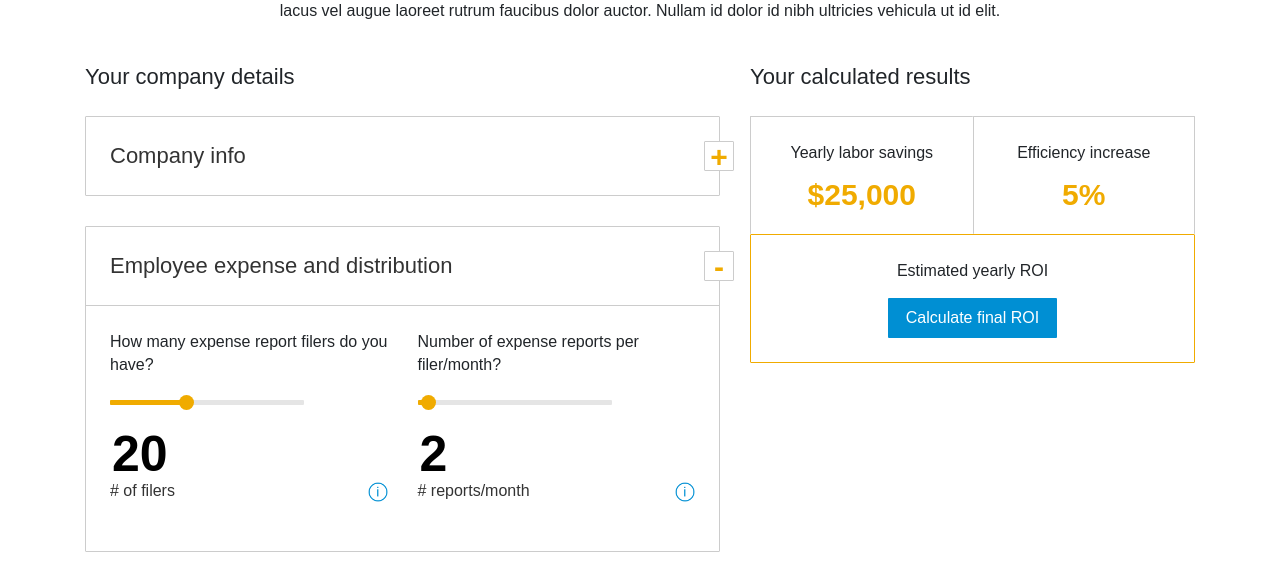
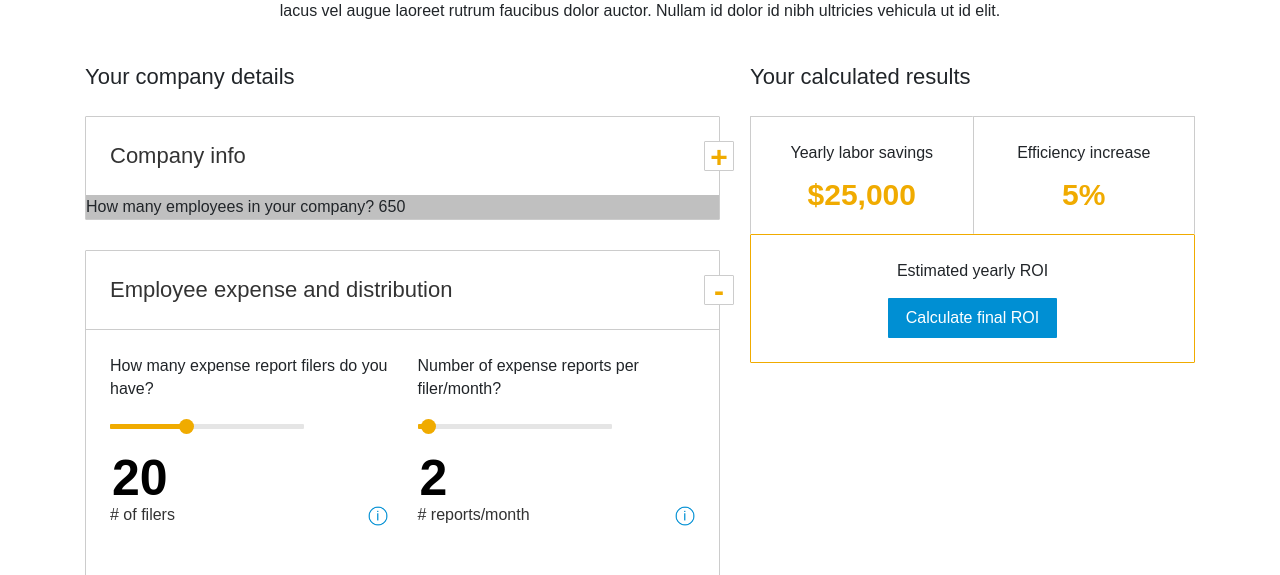
Before and after one commit to eclajambe/roi-calculator, a PHP site: page /expense-roi-landing-uncookied.phtml in a window 1280 px wide. Shown: the part 236-811 px from the top of the page. Run offline with PHP 8.4, Linux system fonts and the light colour scheme; data that the repository does not hold is empty; some libraries are stand-ins or nearby versions.

Commit message:
Incorporating Aaron's accordion changes

```diff
--- a/css/custom.css
+++ b/css/custom.css
@@ -290,3 +290,12 @@ h3.panel-title {
     content: '';
     display: table;
 }
+
+.reverse-collapse {
+	background-color: #c0c0c0;
+}
+.reverse-collapse.start-as-hidden {
+	/* EVAN-02 */
+	/* This becomes visible through jQuery. */
+	display: none;
+}
--- a/expense-roi-landing-uncookied.phtml
+++ b/expense-roi-landing-uncookied.phtml
@@ -44,8 +44,13 @@
         								?>
 
 							         </div><!-- // .row -->
+                                </div><!--// .panel-collapse -->
 
-                                </div><!--// .panel-collapse -->
+                                <!-- EVAN-07: code reuse. -->
+                                <div id="reverseCollapseOne" class="reverse-collapse">
+                                    <div>How many employees in your company? <span id="extra-employee_count">650</span></div>
+                                </div>
+
                             </div><!--// .panel -->
                         </div><!--// .category-container.border--lt-grey -->
 
@@ -89,6 +94,14 @@
                                     </div><!--// .row -->
 
                                 </div><!--// .panel-collapse -->
+
+                                <!-- EVAN-01: just some divs right now -->
+                                <!-- EVAN-05: "expense_count" and "20" are repeated here, unfortuantely. Same goes for expenses per month. -->
+                                <div id="reverseCollapseTwo" class="reverse-collapse start-as-hidden">
+                                    <div>How many expense report filers do you have? <span id="extra-expense_count">20</span></div>
+                                    <div>Number of expense reports per filer/month? <span id="extra-expense_per_month">2</span></div>
+                                </div>
+
                             </div><!--// .panel -->
                         </div><!--// .category-container.border--lt-grey -->
 
--- a/js/main.js
+++ b/js/main.js
@@ -59,6 +59,9 @@ function propagate_out(slide_id, value, ignore) {
         $('#slider-'+slide_id).val(value).change();
     }
 
+    // EVAN-06: this changes the number in the gray box.
+    $('#extra-'+slide_id).text(value);
+
     total = 0;
     for (var i in slide_data) {
         total += slide_data[i];
@@ -117,3 +120,27 @@ $('.reveal-form').click(function() {
         scrollTop: $('#form').offset().top
     }, 200);
 });
+
+
+// EVAN-03
+// Artifically click a button:
+//    $('#employee-expense-distribution .category-title').click();
+
+// EVAN-04
+// Uses jQuery's default hide/show
+
+$('#employee-expense-distribution .category-title').on(
+    'click',
+    function() {
+        $('#reverseCollapseTwo').toggle(400);
+    }
+)
+
+// EVAN-08
+// More code reuse. :-(
+$('#company-info .category-title').on(
+    'click',
+    function() {
+        $('#reverseCollapseOne').toggle(400);
+    }
+)
```
